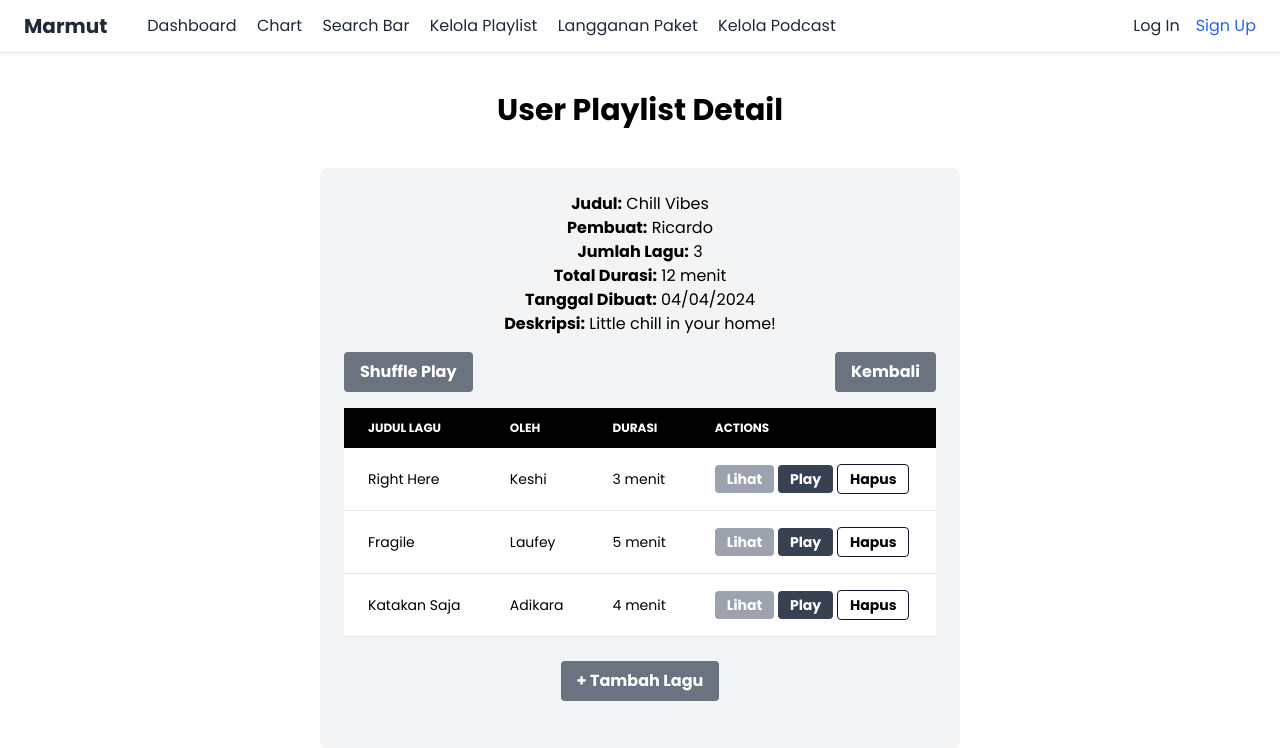
After one commit to rontrying/TK-BASDAT-C17, a Django app: page /playlist/playlist-details/ in a window 1280 px wide. The commit adds this page. Shown: the top 748 px of the page. Run offline with Django 4.2, Linux system fonts and the light colour scheme; some libraries are stand-ins or nearby versions.

Commit message:
Adding playlist_details and tambah_playlist

```diff
--- a/base/templates/base.html
+++ b/base/templates/base.html
@@ -33,21 +33,20 @@
                     <div class="flex items-center">
                         <a href="#" class="text-gray-800 text-xl font-bold">Marmut</a>
                         <!-- Primary Navigation Menu -->
-                        <!-- {% if user.is_authenticated %} -->
                         <div class="ml-10 space-x-4">
                             <a href="/" class="text-gray-800 hover:text-gray-600 transition-colors duration-300">Dashboard</a>
                             <a href="/about" class="text-gray-800 hover:text-gray-600 transition-colors duration-300">Chart</a>
                             <a href="/services" class="text-gray-800 hover:text-gray-600 transition-colors duration-300">Search Bar</a>
                             <a href="/playlist/" class="text-gray-800 hover:text-gray-600 transition-colors duration-300">Kelola Playlist</a>
                             <a href="{% url 'album_and_song:show_main' %}" class="text-gray-800 hover:text-gray-600 transition-colors duration-300">Langganan Paket</a>
-                            <a href="{% url 'royalti:list_royalti' %}" class="text-gray-800 hover:text-gray-600 transition-colors duration-300">Royalti</a>
-                            <a href="/" class="text-gray-800 hover:text-gray-600 transition-colors duration-300">Kelola Downloaded Songs</a>
+                            <!-- <a href="{% url 'royalti:list_royalti' %}" class="text-gray-800 hover:text-gray-600 transition-colors duration-300">Royalti</a>
+                            <a href="/" class="text-gray-800 hover:text-gray-600 transition-colors duration-300">Kelola Downloaded Songs</a> -->
                             <a href="/" class="text-gray-800 hover:text-gray-600 transition-colors duration-300">Kelola Podcast</a>
+                            <!--
                             <a href="/" class="text-gray-800 hover:text-gray-600 transition-colors duration-300">Kelola Album & Songs</a>
                             <a href="/" class="text-gray-800 hover:text-gray-600 transition-colors duration-300">Kelola Album</a>
-                            <a href="/" class="text-gray-800 hover:text-gray-600 transition-colors duration-300"> Cek Royalti</a>
+                            <a href="/" class="text-gray-800 hover:text-gray-600 transition-colors duration-300"> Cek Royalti</a> -->
                         </div>
-                        <!-- {% endif %} -->
                     </div>
                     <!-- Secondary Navigation Menu -->
                     <div class="flex items-center space-x-4">
--- /dev/null
+++ b/playlist/templates/playlist_details.html
@@ -0,0 +1,60 @@
+{% extends 'base.html' %}
+{% block content %}
+
+<div class="login mx-40 my-10">
+    <h1 class="text-3xl mb-6 text-center font-bold">User Playlist Detail</h1>
+
+    {% if playlist %}
+    <div class="login mx-40 my-10 bg-gray-100 p-6 rounded-lg text-center">
+        <div class="mb-6 mx-auto">
+            <div class="mb-4 bg">
+                <p><strong>Judul:</strong> {{ playlist.title }}</p>
+                <p><strong>Pembuat:</strong> {{ playlist.creator }}</p>
+                <p><strong>Jumlah Lagu:</strong> {{ playlist.num_songs }}</p>
+                <p><strong>Total Durasi:</strong> {{ playlist.total_duration }}</p>
+                <p><strong>Tanggal Dibuat:</strong> {{ playlist.creation_date }}</p>
+                <p><strong>Deskripsi:</strong> {{ playlist.description }}</p>
+            </div>
+
+            <div class="flex justify-between mb-4">
+                <button class="bg-gray-500 hover:bg-gray-900 text-white font-bold py-2 px-4 rounded focus:outline-none focus:shadow-outline">Shuffle Play</button>
+                <button class="bg-gray-500 hover:bg-gray-900 text-white font-bold py-2 px-4 rounded focus:outline-none focus:shadow-outline"
+                 onclick="window.location.href='/playlist/'">Kembali</button>
+            </div>
+
+            <table class="w-full text-sm text-left">
+                <thead class="text-xs text-gray-700 uppercase bg-black">
+                    <tr class="text-white">
+                        <th scope="col" class="py-3 px-6">Judul Lagu</th>
+                        <th scope="col" class="py-3 px-6">Oleh</th>
+                        <th scope="col" class="py-3 px-6">Durasi</th>
+                        <th scope="col" class="py-3 px-6">Actions</th>
+                    </tr>
+                </thead>
+                <tbody>
+                    {% for song in playlist.songs %}
+                    <tr class="bg-white border-b">
+                        <td class="py-4 px-6">{{ song.title }}</td>
+                        <td class="py-4 px-6">{{ song.artist }}</td>
+                        <td class="py-4 px-6">{{ song.duration }}</td>
+                        <td class="py-4 px-6">
+                            <button class="bg-gray-400 hover:bg-gray-900 text-white font-bold py-1 px-3 rounded focus:outline-none focus:shadow-outline">Lihat</button>
+                            <button class="bg-gray-700 hover:bg-gray-900 text-white font-bold py-1 px-3 rounded focus:outline-none focus:shadow-outline">Play</button>
+                            <button class="bg-black-500 hover:bg-gray-900 border border-gray-900 text-black font-bold hover:text-white py-1 px-3 rounded focus:outline-none focus:shadow-outline">Hapus</button>
+                        </td>
+                    </tr>
+                    {% endfor %}
+                </tbody>
+            </table>
+
+            <div class="text-center mt-6">
+                <button class="bg-gray-500 hover:bg-gray-900 text-white font-bold py-2 px-4 rounded focus:outline-none focus:shadow-outline">+ Tambah Lagu</button>
+            </div>
+        </div>
+    </div>
+    {% else %}
+    <p class="text-center">No playlist data available.</p>
+    {% endif %}
+</div>
+
+{% endblock content %}
--- a/playlist/urls.py
+++ b/playlist/urls.py
@@ -3,4 +3,6 @@ from .views import *
 
 urlpatterns = [
     path('', user_playlist, name='user_playlist'),
+    path('tambah-playlist/', tambah_playlist, name='tambah_playlist'),
+    path('playlist-details/', playlist_details, name='playlist_details'),
 ]
--- a/playlist/views.py
+++ b/playlist/views.py
@@ -4,4 +4,40 @@ from playlist.query import *
 from utils import parse
 
 def user_playlist(request):
-    return render(request, 'kelola_playlist.html' ,context={})
+
+    playlists_data = [
+        {"title": "Amazing Grace", "num_songs": 0, "total_duration": "0 menit"},
+        {"title": "Yellow Mellow", "num_songs": 15, "total_duration": "75 menit"},
+        {"title": "Chill Vibes", "num_songs": 3, "total_duration": "12 menit"},
+        {"title": "Galau Parah", "num_songs": 18, "total_duration": "90 menit"},
+        {"title": "Rock Abiezzz", "num_songs": 9, "total_duration": "30 menit"}
+    ]
+
+    playlists_dict = {"playlists": playlists_data}
+    return render(request, 'kelola_playlist.html', context = playlists_dict)
+
+def tambah_playlist(request):
+    return render(request, 'tambah_playlist.html', {})
+
+def playlist_details(request):
+    songs = [
+        {"title": "Right Here", "artist": "Keshi", "duration": "3 menit"},
+        {"title": "Fragile", "artist": "Laufey", "duration": "5 menit"},
+        {"title": "Katakan Saja", "artist": "Adikara", "duration": "4 menit"}
+    ]
+
+    playlist = {
+        "title": "Chill Vibes",
+        "creator": "Ricardo",
+        "num_songs": 3,
+        "total_duration": "12 menit",
+        "creation_date": "04/04/2024",
+        "description": "Little chill in your home!",
+        "songs": songs
+    }
+
+    context = {
+        "playlist": playlist
+    }
+
+    return render(request, 'playlist_details.html', context)
```
Also changed, not shown: playlist/templates/kelola_playlist.html (+12 -6 lines), playlist/templates/tambah_playlist.html (added, +24 -0 lines).
